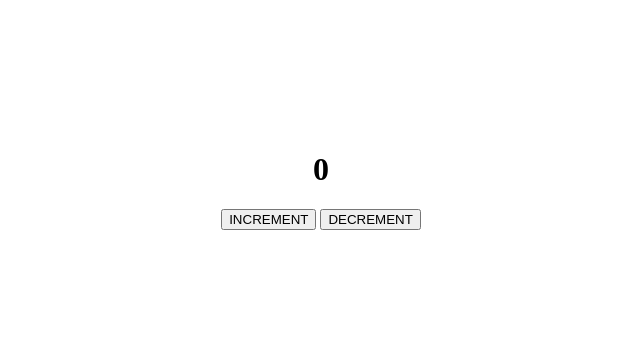
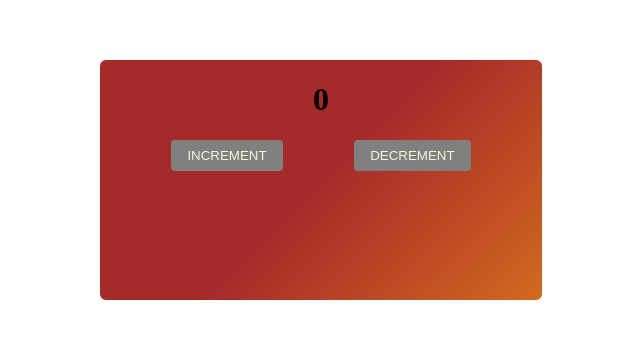
Before and after one commit to TiminiOfLagos/Counter-App---DOM, a plain HTML site: page Counter App/index.html in a window 1280 px wide. Shown: the part 228-566 px from the top of the page, without its empty margins (319-959 px from the left). Drawn offline with Linux system fonts and the light colour scheme.

Commit message:
Update index.html

```diff
--- a/Counter App/index.html
+++ b/Counter App/index.html
@@ -16,12 +16,35 @@
 
         }
 
+        .container {
+            background: linear-gradient(135deg, brown 50%, chocolate);
+            border-radius: 6px;
+            width: 35%;
+            height: 30%;
+        }
+
+        button {
+            padding: 0.5rem 1rem;
+            border: none;
+            border-radius: 4px;
+            background: gray;
+            color: beige;
+        }
+
+        .btn {
+            display: flex;
+            justify-content: space-evenly;
+        }
+
+
     </style>
-    <div>
+    <div class="container">
         <h1 style="text-align: center;" id="count">0</h1>
         <p style="text-align: center;" id="err"></p>
-        <button onclick="increment()">INCREMENT</button>
-        <button onclick="decrement()">DECREMENT</button>
+        <div class="btn">
+            <button onclick="increment()">INCREMENT</button>
+            <button onclick="decrement()">DECREMENT</button>
+        </div>
     </div>
     <script src="index.js"></script>
 </body>
```
